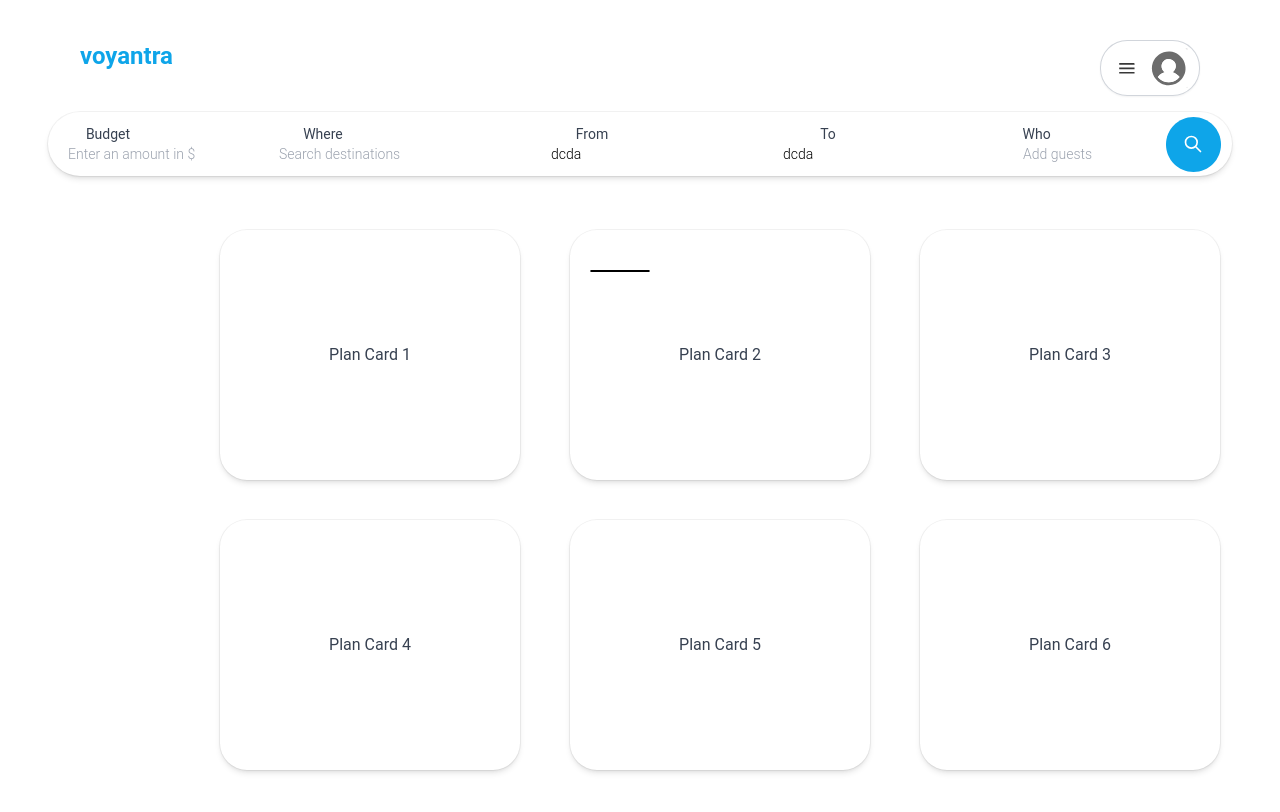
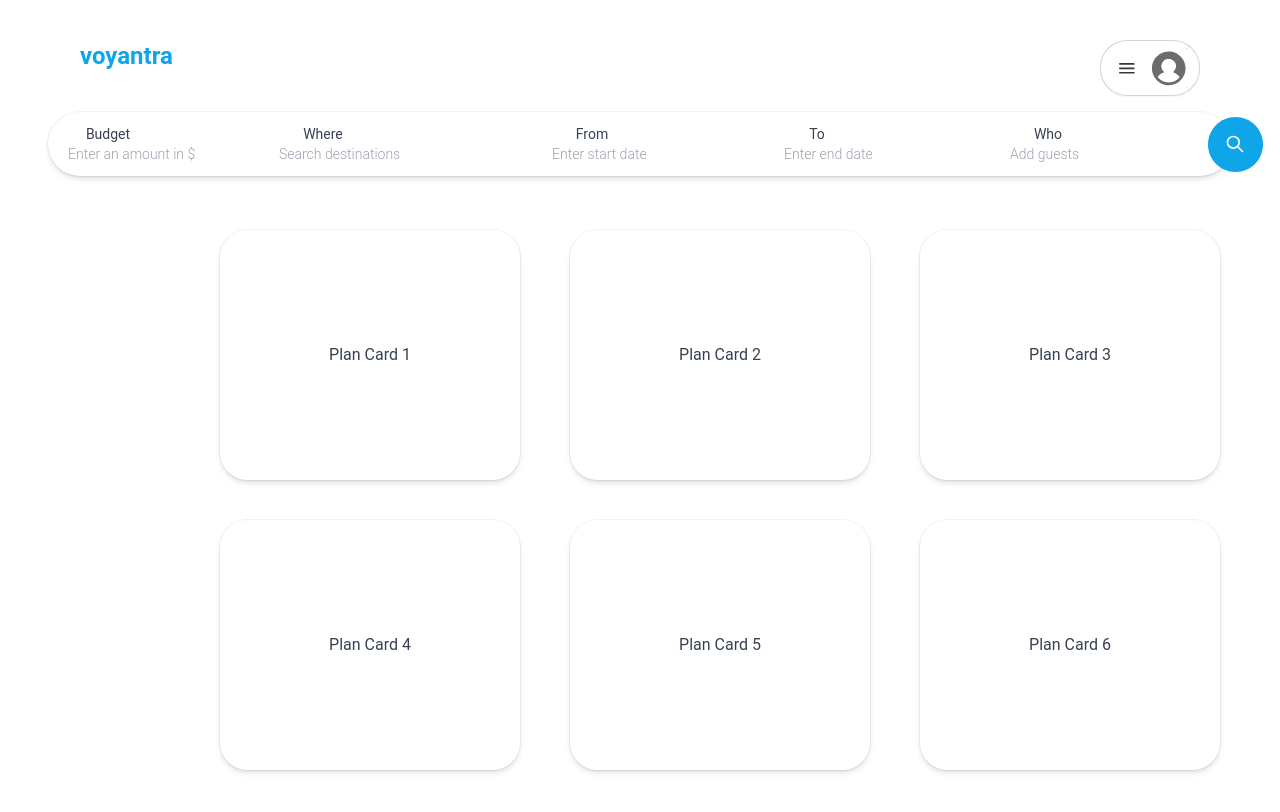
Before and after one commit to sreenish27/voyantra, a React (Vite) app in the folder client/: page / in a window 1280 px wide. Shown: the top 812 px of the page. Built offline with nearby package versions, Linux system fonts and the light colour scheme; no server answers.

Commit message:
the search bar is functional now, user can enter or select the inputs and it is reflecting on the search components :)

```diff
--- a/client/src/components/datePickerToggle.jsx
+++ b/client/src/components/datePickerToggle.jsx
@@ -1,37 +1,42 @@
-import React, {useState} from 'react';
+import React, {useRef} from 'react';
 import { DateRangePicker } from 'rsuite';
-import { parse, format } from 'date-fns';
+import { format } from 'date-fns';
+import { useDispatch, useSelector } from 'react-redux';
+import { setEndDate, setStartDate } from '../reduxSlices/dateRangePickerSlice.js';
+
+
 
 const { combine, allowedMaxDays, beforeToday } = DateRangePicker;
 
 const DatePickerToggle = () => {
 
-    const [isStartDate, setIsStartDate] = useState(null);
-    const [isEndDate, setIsEndDate] = useState(null);
+    const dispatch = useDispatch();
 
+    const isOpen = useSelector((state) => state.datePickerOpenClose.isOpen);
 
 
     const handleDateChange = (value) => {
 
-        setIsStartDate(value[0]);
-        setIsEndDate(value[1]);
+        if(value && value.length === 2){
+            const parsedstartDate = new Date(value[0]);
+            const startDate = format(parsedstartDate, 'MMMM dd');
+
+            const parsedendDate = new Date(value[1]);
+            const endDate = format(parsedendDate, 'MMMM dd');
+
+            dispatch(setStartDate(startDate));
+            dispatch(setEndDate(endDate));
+        }
+
     }
-
-    // //Formatting start date to "Month day"
-    // const parsedStartDate = parse(isStartDate, 'yyyy-MM-dd', new Date());
-    // const formattedStartDate = format(parsedStartDate, 'MMMM dd');
-
-    // //Formatting end date to "Month day"
-    // const parsedEndDate = parse(isEndDate, 'yyyy-MM-dd', new Date());
-    // const formattedEndDate = format(parsedEndDate, 'MMMM dd');
-
 
     return (
         <>
-        <div className="relative right-[20px] top-[380px] transform rotate-90">
-        <DateRangePicker onChange={handleDateChange}
+        <div className="relative right-[200px] top-[380px] transform rotate-90">
+        <DateRangePicker onChange={handleDateChange} onOk = {handleDateChange}
         className="rounded-lg shadow-lg"
         placeholder = " "
+        open={isOpen}
         shouldDisableDate={combine(allowedMaxDays(332), beforeToday())}
         />
         </div>
@@ -41,4 +46,3 @@ const DatePickerToggle = () => {
 
 
 export default DatePickerToggle;
-// export {formattedStartDate,formattedEndDate};
--- a/client/src/components/searchBar.jsx
+++ b/client/src/components/searchBar.jsx
@@ -1,16 +1,21 @@
-import React, {useState, useEffect} from 'react';
-import { useSelector } from 'react-redux';
+import React, {useState, useEffect, useRef} from 'react';
+import { useDispatch, useSelector } from 'react-redux';
+import { setIsOpen } from '../reduxSlices/datePickerOpenCloseSlice.js';
 
 const SearchBar = () => {
 
+    const dispatch = useDispatch();
 
     const [isWhoDropdownOpen, setIsWhoDropdownOpen] = useState(false);
 
     const [isWhereDropdownOpen, setIsWhereDropdownOpen] = useState(false);
 
-    // //handles the dates in the From and To part of the search bar - this is using redux (global state management package)
-    // const isStartDate = useSelector((state) => state.dateRanges.isStartDate);
-    // const isEndDate = useSelector((state) => state.dateRanges.isEndDate);
+    //handle dates in the from and to part of searchbar using redux (global state management system)
+    const startDate = useSelector((state) => state.dateRangePicker.startDate);
+    const endDate = useSelector((state) => state.dateRangePicker.endDate);
+
+    //handles the opening and closing of the datePicker component
+    const isOpen = useSelector((state) => state.datePickerOpenClose.isOpen);
 
     //To handle all the clicks in the Who dropdown
     const [isAdultClicked, setIsAdultClicked] = useState(0);
@@ -21,8 +26,15 @@ const SearchBar = () => {
     //When user starts typing in the Where search bar it must open
     const [isUserSearchingDestinations, setIsUserSearchingDestinations] = useState(null);
 
-    //When user starts typing the place store, update and clear the data
+    //When user starts typing the place - store, update and clear the data
     const [isPlaceData, setIsPlaceData] = useState([]);
+
+    //When user starts adding the people going for the trip store it as an array
+    const [isGuestData, setIsGuestData] = useState('');
+
+    //When the user selects a place I want it to be stored in this variable
+    const [isDestinationDataDisplay, setIsDestinationDataDisplay] = useState('');
+    const destinationDisplayRef = useRef(null);
 
     useEffect(() => {
         if(isUserSearchingDestinations != ''){
@@ -34,7 +46,7 @@ const SearchBar = () => {
                     const place_data = await response.json();
                     setIsPlaceData(place_data);
                 } catch(err){
-                    console.log(`Error is trying to get the places:${err}`);
+                    console.log(`Error in trying to get the places:${err}`);
                 }
             };
 
@@ -43,6 +55,32 @@ const SearchBar = () => {
             setIsPlaceData([]);
         }
     }, [isUserSearchingDestinations]);
+
+   //handle the input value that should be displayed in Add guests in the search bar
+   useEffect(() => {
+    if (isAdultClicked+isChildrenClicked === 0 && isInfantClicked === 0 && isPetClicked === 0){
+        setIsGuestData("");
+    }
+    else if(isAdultClicked+isChildrenClicked > 0 && isInfantClicked === 0 && isPetClicked === 0){
+        setIsGuestData(`${isAdultClicked+isChildrenClicked} guests`);
+    }
+    else if(isAdultClicked+isChildrenClicked > 0 && isInfantClicked>0 && isPetClicked === 0){
+        setIsGuestData(`${isAdultClicked+isChildrenClicked} guests, ${isInfantClicked} infants`);
+    }
+    else {
+        setIsGuestData(`${isAdultClicked+isChildrenClicked} guests, ${isInfantClicked} infants, ${isPetClicked} pets`);
+    }
+   },[isAdultClicked, isChildrenClicked, isInfantClicked, isPetClicked]);
+
+   //handle giving the clicked place data to the variable declared which will be displayed
+
+   const handlerDisplayPlaceData = (event) => {
+
+    destinationDisplayRef.current = event.target;
+    const destinationDisplayValue = destinationDisplayRef.current.textContent;
+    setIsDestinationDataDisplay(destinationDisplayValue);
+    setIsUserSearchingDestinations(destinationDisplayValue);
+   }
 
     //Handle the where search bar dropdown for Click
     const handlerWhereDropdownClick = () => {
@@ -152,6 +190,12 @@ const SearchBar = () => {
 
     }
 
+    //handles the opening and closing of the date picker toggle from from and to
+    const handleDatePickerOpenClose = () => {
+
+        dispatch(setIsOpen(!isOpen));
+    }
+
     return(
         <>
         <div className = "flex flex-row justify-center w-full">
@@ -174,24 +218,23 @@ const SearchBar = () => {
                 </form>
             </button>
 
-
-            <button className = "hover:bg-gray-100 px-5 py-2 rounded-subSearchBox text-gray-700 font-normal text-sm" type="button">
+            <button onClick={handleDatePickerOpenClose} className = "hover:bg-gray-100 px-5 py-2 rounded-subSearchBox text-gray-700 font-normal text-sm" type="button">
                 <div className="relative right-[42px]">From</div>
-                <input className="relative right-[-13px] text-black focus:outline-none font-light focus:ring-0 hover:bg-gray-100" type="text" placeholder="Enter start date" value="dcda" readOnly/>
+                <input className="relative right-[-14px] text-black font-light hover:bg-gray-100" type="text" placeholder="Enter start date" value={startDate} readOnly/>
                 </button>
 
-            <button className = "hover:bg-gray-100 px-5 py-2 rounded-subSearchBox text-gray-700 font-normal text-sm" type="button">
-                <div className="relative right-[38px]">To</div>
-                <input className="relative right-[-13px] text-black focus:outline-none font-light focus:ring-0 hover:bg-gray-100" type="text" placeholder="Enter end date" value="dcda" readOnly/>
+            <button onClick={handleDatePickerOpenClose} className = "hover:bg-gray-100 px-5 py-2 rounded-subSearchBox text-gray-700 font-normal text-sm" type="button">
+                <div className="relative right-[49px]">To</div>
+                <input className="relative right-[-14px] text-black focus:outline-none font-light focus:ring-0 hover:bg-gray-100" type="text" placeholder="Enter end date" value={endDate} readOnly/>
                 </button>
 
             <div className="flex flex-row hover:bg-gray-100 px-5 py-2 w-[250px] rounded-subSearchBox">
-                <button onClick={handlerWhoDropdownClick} className = "text-gray-700 font-normal text-sm" type="button">Who
-                <div className = "relative right-[-21px] text-gray-400 font-light text-sm">Add guests</div>
+                <button onClick={handlerWhoDropdownClick} className = "relative right-[50px] text-gray-700 font-normal text-sm" type="button">Who
+                <input className="relative right-[-58px] text-black focus:outline-none font-light focus:ring-0 hover:bg-gray-100" type="text" placeholder="Add guests" readOnly value={isGuestData}/>
                 </button>
 
             <div>
-                <div className = "relative">
+                <div className = "relative right-[81px]">
                 <button>
                 <svg className = "relative right-[-95px] top-[-3px] fill-sky-500 hover:fill-sky-700" fill="#000000" version="1.1" id="Capa_1" xmlns="http://www.w3.org/2000/svg" xmlns:xlink="http://www.w3.org/1999/xlink" width="55px" height="55px" viewBox="0 0 25.334 25.334" xml:space="preserve"> <g><path d="M25.334,12.667c0,6.996-5.672,12.667-12.668,12.667C5.672,25.334,0,19.663,0,12.667S5.672,0,12.666,0,C19.662,0,25.334,5.671,25.334,12.667z"/></g></svg>
 
@@ -206,7 +249,7 @@ const SearchBar = () => {
         </div>
 
         {isWhoDropdownOpen && (
-            <div className="absolute top-[180px] right-[320px] w-[350px] h-72 z-10 mt-2 origin-top-right rounded-custom bg-white px-3 py-3 shadow-lg ring-1 ring-black ring-opacity-5 focus:outline-none" role="menu" aria-orientation="vertical" aria-labelledby="menu-button" tabindex="-1">
+            <div className="absolute top-[180px] right-[180px] w-[350px] h-72 z-10 mt-2 origin-top-right rounded-custom bg-white px-3 py-3 shadow-lg ring-1 ring-black ring-opacity-5 focus:outline-none" role="menu" aria-orientation="vertical" aria-labelledby="menu-button" tabindex="-1">
 
 
             <div className="py-3 px-3 h-[70px]" role="none">
@@ -283,23 +326,23 @@ const SearchBar = () => {
             <div className="absolute top-[182px] right-[640px] z-10 mt-2 w-[370px] origin-top-right rounded-custom bg-white shadow-lg ring-1 ring-black ring-opacity-5 focus:outline-none" role="menu" aria-orientation="vertical" aria-labelledby="menu-button">
 
 
-            <button className="py-2 px-2 h-[60px] ring-1 ring-white ring-opacity-5 w-[370px] rounded-custom hover:bg-gray-100" role="none">
+            <button onClick={handlerDisplayPlaceData} className="py-2 px-2 h-[60px] ring-1 ring-white ring-opacity-5 w-[370px] rounded-custom hover:bg-gray-100" role="none">
                 <div className="relative justify-start text-gray-700 font-light text-[17px]">{isPlaceData[0].display_name}</div>
             </button>
 
-            <button className="py-2 px-2 h-[60px] ring-1 ring-white ring-opacity-5 w-[370px] rounded-custom hover:bg-gray-100" role="none">
+            <button onClick={handlerDisplayPlaceData} className="py-2 px-2 h-[60px] ring-1 ring-white ring-opacity-5 w-[370px] rounded-custom hover:bg-gray-100" role="none">
                 <div className="relative  text-gray-700 font-light text-[17px]">{isPlaceData[1].display_name}</div>
             </button>
 
-            <button className="py-2 px-2 h-[60px] ring-1 ring-white ring-opacity-5 w-[370px] rounded-custom hover:bg-gray-100" role="none">
+            <button onClick={handlerDisplayPlaceData} className="py-2 px-2 h-[60px] ring-1 ring-white ring-opacity-5 w-[370px] rounded-custom hover:bg-gray-100" role="none">
                 <div className="relative  text-gray-700 font-light text-[17px]">{isPlaceData[2].display_name}</div>
             </button>
 
-            <button className="py-2 px-2 h-[60px] ring-1 ring-white ring-opacity-5 w-[370px] rounded-custom hover:bg-gray-100" role="none">
+            <button onClick={handlerDisplayPlaceData} className="py-2 px-2 h-[60px] ring-1 ring-white ring-opacity-5 w-[370px] rounded-custom hover:bg-gray-100" role="none">
                 <div className="relative  text-gray-700 font-light text-[17px]">{isPlaceData[3].display_name}</div>
             </button>
 
-            <button className="py-2 px-2 h-[60px] ring-1 ring-white ring-opacity-5 w-[370px] rounded-custom hover:bg-gray-100" role="none">
+            <button onClick={handlerDisplayPlaceData} className="py-2 px-2 h-[60px] ring-1 ring-white ring-opacity-5 w-[370px] rounded-custom hover:bg-gray-100" role="none">
                 <div className="relative text-gray-700 font-light text-[17px]">{isPlaceData[4].display_name}</div>
             </button>
 
--- a/client/src/datepickercustomstyle.css
+++ b/client/src/datepickercustomstyle.css
@@ -1,5 +1,5 @@
 .rs-input-group {
-    @apply border-black h-[60px] w-[50px];
+    @apply border-white h-[60px] w-[50px];
 }
 
 .rs-picker-default {
--- a/client/src/main.jsx
+++ b/client/src/main.jsx
@@ -7,6 +7,8 @@ import './index.css';
 
 ReactDOM.createRoot(document.getElementById('root')).render(
   <React.StrictMode>
+    <Provider store={store}>
     <App />
+    </Provider>
   </React.StrictMode>,
 );
--- /dev/null
+++ b/client/src/reduxSlices/datePickerOpenCloseSlice.js
@@ -0,0 +1,16 @@
+import { createSlice } from '@reduxjs/toolkit';
+
+const datePickerOpenCloseSlice = createSlice({
+    name: 'datePickerOpenClose',
+    initialState:{
+        isOpen: false,
+    },
+    reducers:{
+        setIsOpen(state, action){
+            state.isOpen = action.payload;
+        },
+    },
+});
+
+export const { setIsOpen } = datePickerOpenCloseSlice.actions;
+export default datePickerOpenCloseSlice.reducer;
```
Also changed, not shown: client/src/reduxSlices/dateRangePickerSlice.js (+12 -12 lines), client/src/store.js (+5 -3 lines).
